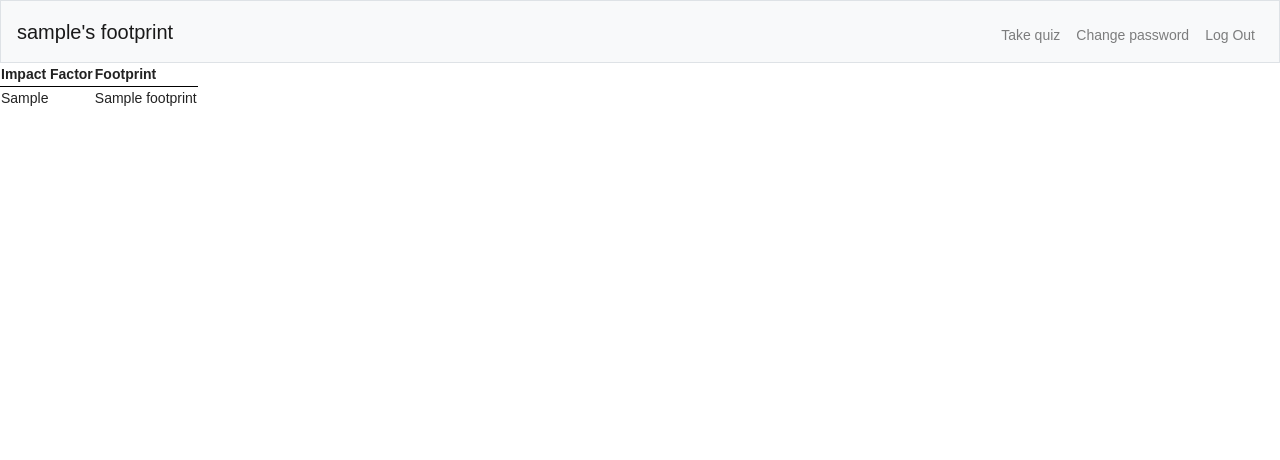
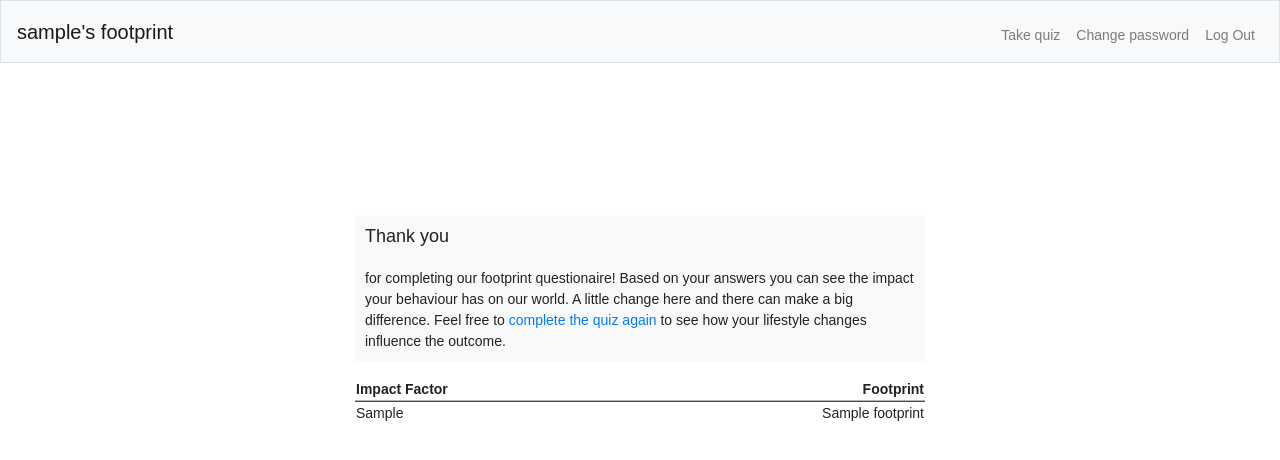
Before and after one commit to peter-sari/my-footprint, a Flask app: page / in a window 1280 px wide. Shown: the top 460 px of the page. Run offline with Flask 2, Linux system fonts and the light colour scheme; the visitor is signed in with stand-in values (Sample User, id 1); a database or web service that is not in the repository returns one stand-in record (values such as "Sample title"); some libraries are stand-ins or nearby versions.

Commit message:
design changes

```diff
--- a/static/styles.css
+++ b/static/styles.css
@@ -81,3 +81,22 @@ input[type="number"] {
 .question{
   text-align: left;
 }
+
+.answer{
+  text-align: right;
+}
+
+.normaltext{
+  text-align: left;
+  background-color: #f8f9fa;
+  padding: 10px;
+  margin: 0px;
+}
+
+h1{
+  font-size: large;
+  text-align: left;
+  background-color: #f8f9fa;
+  padding: 10px;
+  margin: 0px;
+}
--- a/templates/index.html
+++ b/templates/index.html
@@ -3,22 +3,29 @@
 {% block main %}
     {% if session.user_id %}
         {% if quizitems is defined %}
-            <table>
+        <div class="container">
+            <h1>Thank you </h1>
+            <p class="normaltext">for completing our footprint questionaire! Based on your answers you can see the impact your behaviour has on our world. A little change here and there can make a big difference. Feel free to <a href="quiz.html">complete the quiz again</a> to see how your lifestyle changes influence the outcome.</p>
+            <p></p>
+            <table style="width: 100%;">
                 <thead>
                     <th class="question">Impact Factor</th>
-                    <th class="question">Footprint</th>
+                    <th class="answer">Footprint</th>
                 </thead>
                 <tbody>
                     {% for quizitem in quizitems %}
                     <tr style="border-top:1pt solid black;">
                         <td  class="question">{{quizitem.impact_factor}}</td>
-                        <td  class="question">{{quizitem.footprint}}</td>
+                        <td  class="answer">{{quizitem.footprint}}</td>
                     </tr>
                     {% endfor %}
                 </tbody>
             </table>
+        </div>
         {% else %}
+
             <p>You need to do the quiz first</p>
+
         {% endif %}
     {% else %}
         <p>You need to log in to see your footprint</p>
--- a/templates/quiz.html
+++ b/templates/quiz.html
@@ -18,6 +18,7 @@
                 <td  class="question">{{quizitem.question}}</td>
                 {% for frequencyitem in frequencyitems %}
                     <td><input type="radio" name={{quizitem.id}} id = {{frequencyitem.id}} value = {{frequencyitem.id}}> </td>
+                    <input type="hidden" name={{quizitem.id}} id = {{frequencyitem.id}} value = 5 checked="checked">
                 {% endfor %}
             </tr>
             {% endfor %}
```
